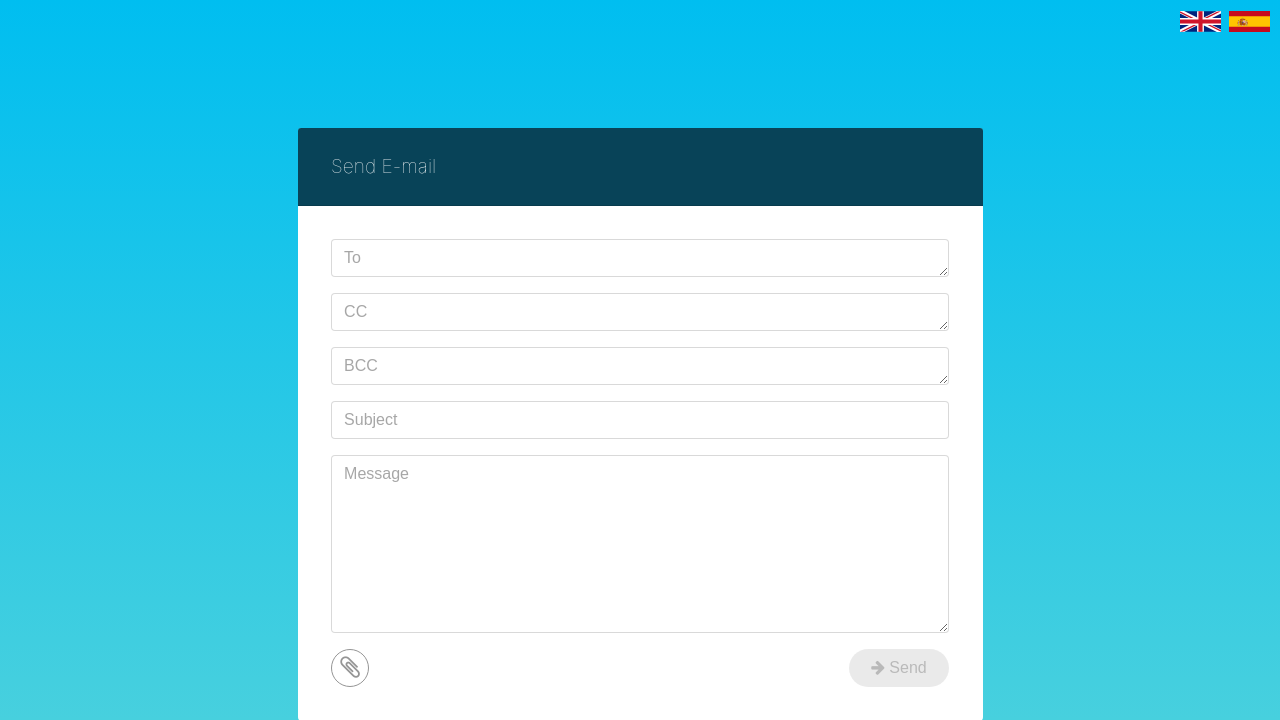
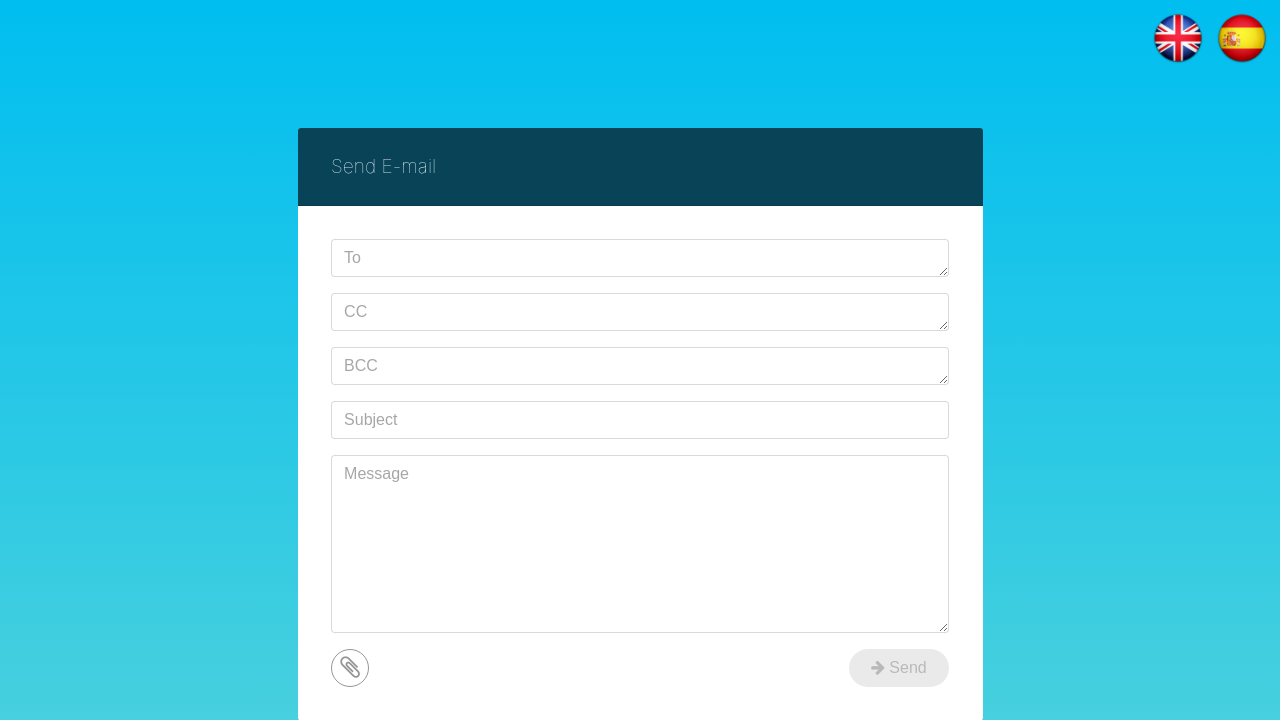
Before and after one commit to jafcalvente/EmailComposer, a PHP site: page / in a window 1280 px wide. Shown: the top 720 px of the page. Run offline with PHP 8.4, Linux system fonts and the light colour scheme.

Commit message:
Using PNG files instead of SVG files.

```diff
--- a/css/style.css
+++ b/css/style.css
@@ -9,15 +9,17 @@ header {
   top: .5rem;
 }
 header img {
-  width: 45px;
-  height: 25px;
+  width: 60px;
+  height: 60px;
   border: 2px solid transparent;
-  -webkit-transition: border-color 0.5s ease-in-out;
-          transition: border-color 0.5s ease-in-out;
+  border-radius: 50%;
+  -webkit-transition: border-color 0.5s ease-in-out, box-shadow 0.5s ease-in-out;
+          transition: border-color 0.5s ease-in-out, box-shadow 0.5s ease-in-out;
 }
 header img:hover {
   cursor: pointer;
   border-color: #084358;
+  box-shadow: inset 0 0 10px #084358;
 }
 .main {
   height: 100vh;
--- a/home.html
+++ b/home.html
@@ -12,8 +12,8 @@
 <body ng-controller="MainController as vm" ng-cloak>
 
   <header>
-    <img ng-src="svg/Flag_of_the_United_Kingdom.svg" ng-click="vm.changeLanguage('en')" ng-model="vm.langEn" viewBox="0 0 45px 25px"/>
-    <img ng-src="svg/Flag_of_Spain.svg" ng-click="vm.changeLanguage('es')" ng-model="vm.langEs" viewBox="0 0 45px 25px"/>
+    <img ng-src="images/Flag_of_UK.png" ng-click="vm.changeLanguage('en')" ng-model="vm.langEn"/>
+    <img ng-src="images/Flag_of_Spain.png" ng-click="vm.changeLanguage('es')" ng-model="vm.langEs"/>
   </header>
 
   <div class="main">
--- a/index.html
+++ b/index.html
@@ -12,8 +12,8 @@
 <body ng-controller="MainController as vm" ng-cloak>
 
   <header>
-    <img ng-src="svg/Flag_of_the_United_Kingdom.svg" ng-click="vm.changeLanguage('en')" ng-model="vm.langEn" viewBox="0 0 45px 25px"/>
-    <img ng-src="svg/Flag_of_Spain.svg" ng-click="vm.changeLanguage('es')" ng-model="vm.langEs" viewBox="0 0 45px 25px"/>
+    <img ng-src="images/Flag_of_UK.png" ng-click="vm.changeLanguage('en')" ng-model="vm.langEn"/>
+    <img ng-src="images/Flag_of_Spain.png" ng-click="vm.changeLanguage('es')" ng-model="vm.langEs"/>
   </header>
 
   <div class="main">
--- a/less/style.less
+++ b/less/style.less
@@ -11,13 +11,15 @@ header {
   right: .5rem;
   top: .5rem;
   img {
-    width:45px;
-    height:25px;
+    width:60px;
+    height:60px;
     border: 2px solid transparent;
-    transition: border-color .5s ease-in-out;
+    border-radius: 50%;
+    transition: border-color .5s ease-in-out, box-shadow .5s ease-in-out;
     &:hover {
       cursor: pointer;
       border-color: @main-color;
+      box-shadow: inset 0 0 10px @main-color;
     }
   }
 }
```
Also changed, not shown: images/Flag_of_Spain.png (added), images/Flag_of_UK.png (added), svg/Flag_of_Spain.svg (deleted), svg/Flag_of_the_United_Kingdom.svg (deleted).
